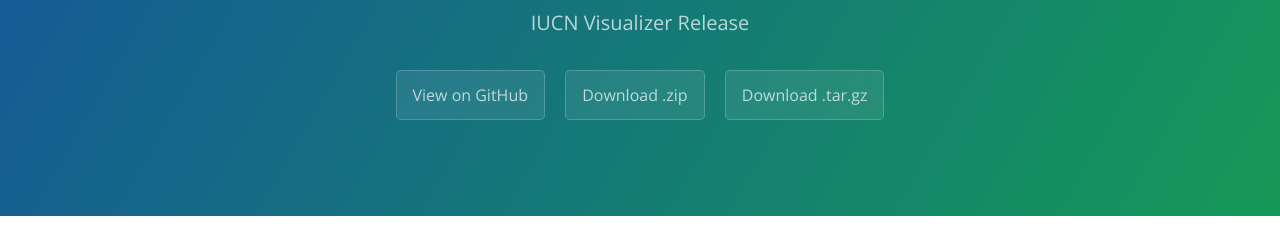
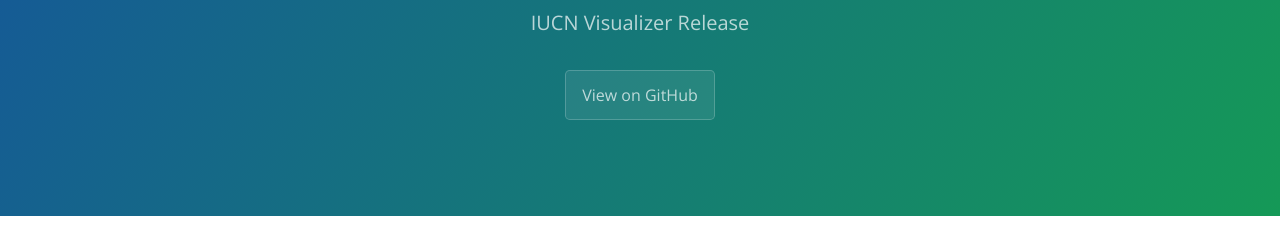
Before and after one commit to tzm41/IUCNRelease, a plain HTML site: page index.html in a window 1280 px wide. Shown: the part 167-395 px from the top of the page. Drawn offline with nearby package versions, Linux system fonts and the light colour scheme.

Commit message:
Update index.html

```diff
--- a/index.html
+++ b/index.html
@@ -14,8 +14,6 @@
       <h1 class="project-name">IUCN Visualizer</h1>
       <h2 class="project-tagline">IUCN Visualizer Release</h2>
       <a href="https://github.com/tzm41/IUCNRelease" class="btn">View on GitHub</a>
-      <a href="https://github.com/tzm41/IUCNRelease/zipball/master" class="btn">Download .zip</a>
-      <a href="https://github.com/tzm41/IUCNRelease/tarball/master" class="btn">Download .tar.gz</a>
     </section>
 
     <section class="main-content">
```
